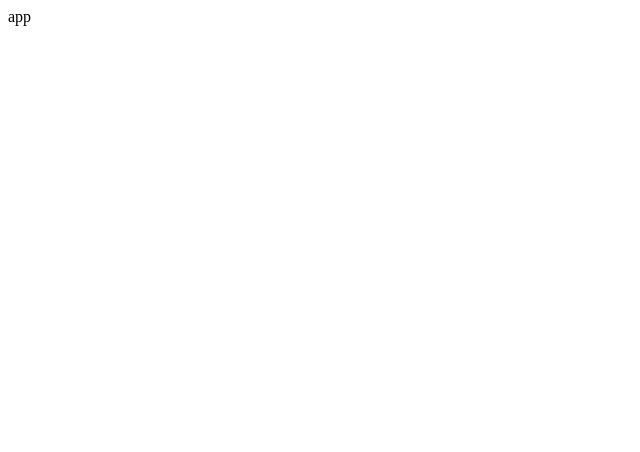
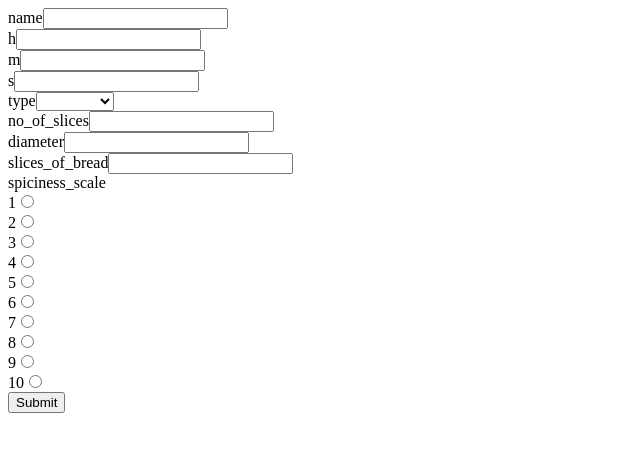
Before and after one commit to woodrejs/cooking_book, a React (Create React App) app: page / in a window 1280 px wide. Shown: the top 452 px of the page, without its empty margins (0-640 px from the left). Built offline with nearby package versions, Linux system fonts and the light colour scheme.

Commit message:
redux-form added

```diff
--- a/package.json
+++ b/package.json
@@ -11,6 +11,7 @@
     "react-dom": "^17.0.2",
     "react-redux": "^7.2.4",
     "react-scripts": "4.0.3",
+    "redux-form": "^8.3.7",
     "styled-components": "^5.3.0",
     "web-vitals": "^1.1.2"
   },
--- a/src/app/App.js
+++ b/src/app/App.js
@@ -1,7 +1,13 @@
 import React from "react";
+import DishForm from "./pages/DishForm";
 
 const App = () => {
-  return <main>app</main>;
+  const handleSubmit = (val) => console.log(val);
+  return (
+    <main>
+      <DishForm onSubmit={handleSubmit} />
+    </main>
+  );
 };
 
 export default App;
--- /dev/null
+++ b/src/app/pages/DishForm.js
@@ -0,0 +1,79 @@
+import React from "react";
+import { Field, Fields, reduxForm } from "redux-form";
+//uuid???
+
+const textField = ({ input, label, meta: { error, touched } }) => (
+  <div>
+    <label>{label}</label>
+    <input {...input} type="text" />
+    {touched && error && <span>{error}</span>}
+  </div>
+);
+const numberField = ({ input, float = false, label, meta: { error, touched } }) => (
+  <div>
+    <label>{label}</label>
+    <input {...input} type="number" step={float ? "0.1" : "1"} />
+    {touched && error && <span>{error}</span>}
+  </div>
+);
+const selectField = ({ input, label, children, meta: { error, touched } }) => (
+  <div>
+    <label>{label}</label>
+    <select {...input}>{children}</select>
+    {touched && error && <span>{error}</span>}
+  </div>
+);
+const radioField = ({ input, label, meta: { error, touched } }) => (
+  <div>
+    <label>{label}</label>
+    <input {...input} type="radio" value={label} />
+    {touched && error && <span>{error}</span>}
+  </div>
+);
+const durationFields = (fields) =>
+  fields.names.map((name) => {
+    const { input, touched, error } = fields[name];
+
+    return (
+      <div key={name}>
+        <label>{name}</label>
+        <input {...input} type="number" />
+        {touched && error && <span>{error}</span>}
+      </div>
+    );
+  });
+
+let DishForm = ({ handleSubmit }) => {
+  return (
+    <form onSubmit={handleSubmit}>
+      <Field label="name" name="name" component={textField} />
+      <Fields names={["h", "m", "s"]} component={durationFields} />
+
+      <Field label="type" name="type" component={selectField}>
+        <option />
+        <option value="pizza">pizza</option>
+        <option value="soup">soup</option>
+        <option value="sandwich">sandwich</option>
+      </Field>
+
+      <Field label="no_of_slices" name="no_of_slices" component={numberField} />
+      <Field label="diameter" name="diameter" component={numberField} float />
+      <Field label="slices_of_bread" name="slices_of_bread" component={numberField} />
+
+      <div>
+        <label>spiciness_scale</label>
+        {Array.from({ length: 10 }, (v, k) => k + 1).map((name) => (
+          <Field label={name} name="spiciness_scale" component={radioField} key={name} />
+        ))}
+      </div>
+
+      <button type="submit">Submit</button>
+    </form>
+  );
+};
+
+DishForm = reduxForm({
+  form: "dish",
+})(DishForm);
+
+export default DishForm;
--- a/src/app/store.js
+++ b/src/app/store.js
@@ -1,5 +1,8 @@
 import { configureStore } from "@reduxjs/toolkit";
+import { reducer as formReducer } from "redux-form";
 
 export default configureStore({
-  reducer: {},
+  reducer: {
+    form: formReducer,
+  },
 });
```
Also changed, not shown: 1 other file (tests, documents, lock files or other folders).
